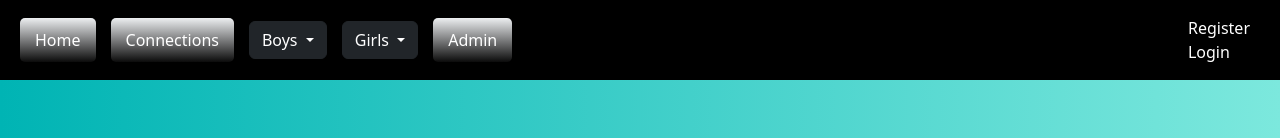
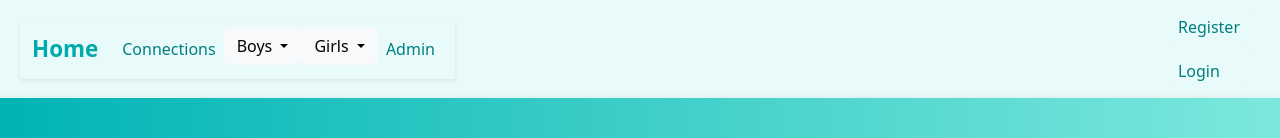
Before and after one commit to Habacs/VizsgaremekBeadas, a Vue app in the folder Frontend/ViewWebpage/: page / in a window 1280 px wide. Shown: the top 138 px of the page. Built offline with nearby package versions, Linux system fonts and the light colour scheme.

Commit message:
Redesigned Navbar.vue component

```diff
--- a/Frontend/ViewWebpage/src/components/layout/Navbar.vue
+++ b/Frontend/ViewWebpage/src/components/layout/Navbar.vue
@@ -1,39 +1,72 @@
 <template>
   <header>
-    <nav class="navbar">
-      <RouterLink class="nav-link" to="/">Home</RouterLink>
+    <nav class="navbar navbar-expand-lg navbar-light custom-navbar shadow-sm">
+      <div class="container">
+        <RouterLink class="navbar-brand" to="/">Home</RouterLink>
+
+        <button
+          class="navbar-toggler"
+          type="button"
+          data-bs-toggle="collapse"
+          data-bs-target="#navbarNav"
+          aria-controls="navbarNav"
+          aria-expanded="false"
+          aria-label="Toggle navigation"
+        >
+          <span class="navbar-toggler-icon"></span>
+        </button>
+
+        <div class="collapse navbar-collapse" id="navbarNav">
+          <ul class="navbar-nav ms-auto">
+            <li class="nav-item">
               <RouterLink class="nav-link" to="/connection">Connections</RouterLink>
-
-      <div class="dropdown">
-        <button class="btn btn-dark dropdown-toggle" type="button" id="dropdown" data-bs-toggle="dropdown">
+            </li>
+            <li class="nav-item dropdown">
+              <button
+                class="btn btn-light dropdown-toggle"
+                type="button"
+                id="boysDropdown"
+                data-bs-toggle="dropdown"
+                aria-expanded="false">
                 Boys
               </button>
-        <ul class="dropdown-menu">
+              <ul class="dropdown-menu" aria-labelledby="boysDropdown">
                 <li v-for="itemB in BoyItems" :key="itemB.name">
                   <RouterLink class="dropdown-item" :to="itemB.path">
                     {{ itemB.name }}
                   </RouterLink>
                 </li>
               </ul>
-      </div>
+            </li>
 
-      <div class="dropdown">
-        <button class="btn btn-dark dropdown-toggle" type="button" id="dropdown" data-bs-toggle="dropdown">
+            <li class="nav-item dropdown">
+              <button
+                class="btn btn-light dropdown-toggle"
+                type="button"
+                id="girlsDropdown"
+                data-bs-toggle="dropdown"
+                aria-expanded="false"
+              >
                 Girls
               </button>
-        <ul class="dropdown-menu">
+              <ul class="dropdown-menu" aria-labelledby="girlsDropdown">
                 <li v-for="itemG in GirlItems" :key="itemG.name">
                   <RouterLink class="dropdown-item" :to="itemG.path">
                     {{ itemG.name }}
                   </RouterLink>
                 </li>
               </ul>
+            </li>
+
+            <li class="nav-item">
+              <RouterLink class="nav-link" to="/admin">Admin</RouterLink>
+            </li>
+          </ul>
         </div>
-
-      <RouterLink class="nav-link admin" to="/admin">Admin</RouterLink>
+      </div>
     </nav>
 
-    <div class="auth-links flex-column">
+    <div class="auth-links">
       <RouterLink class="nav-link" to="/register">Register</RouterLink>
       <RouterLink class="nav-link" to="/login">Login</RouterLink>
     </div>
@@ -78,8 +111,8 @@ header {
   justify-content: space-between;
   align-items: center;
   width: 100%;
-  padding: 10px 20px;
-  background-color: #000000;
+  padding: 0px 20px;
+  background-color: #e9fafa;
 }
 
 nav {
@@ -88,26 +121,49 @@ nav {
 }
 
 nav .nav-link {
+  color: #007f7f;
+  font-weight: 500;
+  padding: 10px 15px;
+  border-radius: 5px;
+  transition: background-color 0.3s, transform 0.2s;
   text-decoration: none;
-  color: white;
-  font-size: 1rem;
-  padding: 10px 15px;
-  background: linear-gradient(to bottom, #edeff1, #0b0b0b);
-  border-radius: 5px;
-  transition: background 0.3s, transform 0.2s;
 }
 
 nav .nav-link:hover {
-  background: linear-gradient(to bottom, #edeff1, #0b0b0b);
-  color: #000000;
+  background-color: #d4f0f0;
+  color: #005c5c;
   transform: scale(1.05);
 }
 
+.navbar-toggler {
+  border: none;
+  background-color: transparent;
+}
+
 .auth-links {
-  text-decoration: none;
-  color: white;
-  font-size: 1rem;
+  display: flex;
+  flex-direction: column;
+  gap: 10px;
+  padding: 10px;
+}
+
+.auth-links .nav-link {
+  color: #007f7f;
+  font-weight: 500;
   padding: 5px 10px;
   border-radius: 5px;
+  text-decoration: none;
+  background-color: #e9fafa;
+}
+
+.auth-links .nav-link:hover {
+  color: #005c5c;
+  background-color: #d4f0f0;
+}
+
+.navbar-brand {
+  font-weight: bold;
+  color: #00aaaa !important;
+  font-size: 1.4rem;
 }
 </style>
```
Lines whose indentation alone changed are shown as unchanged.
